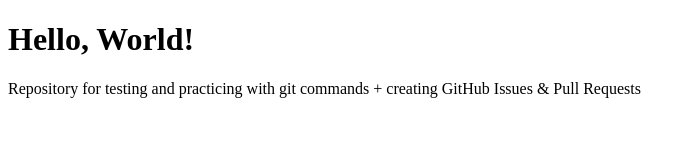
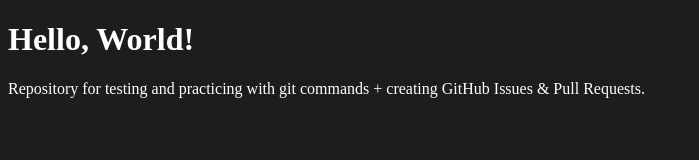
Before and after one commit to tomasohCHOM/git-test, a plain HTML site: page index.html in a window 1280 px wide. Shown: the whole page, without its empty margins (0-699 px from the left). Drawn offline with Linux system fonts and the light colour scheme.

Commit message:
Changed color

```diff
--- a/index.html
+++ b/index.html
@@ -3,13 +3,19 @@
   <head>
     <meta charset="UTF-8" />
     <meta name="viewport" content="width=device-width, initial-scale=1.0" />
+    <style>
+      body {
+        background-color: rgb(29, 29, 29);
+        color: white;
+      }
+    </style>
     <title>My Website</title>
   </head>
   <body>
     <h1>Hello, World!</h1>
     <p>
       Repository for testing and practicing with git commands + creating GitHub
-      Issues & Pull Requests
+      Issues & Pull Requests.
     </p>
   </body>
 </html>
```
